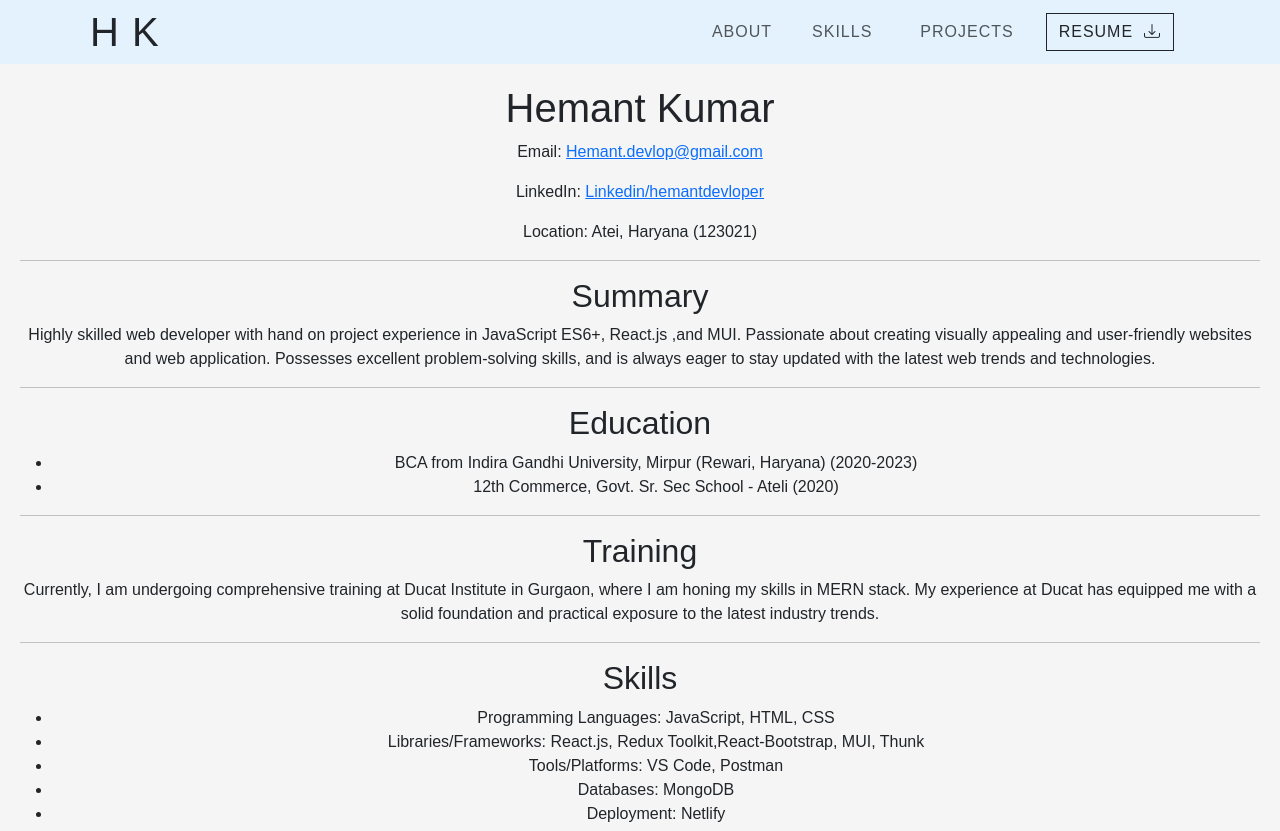
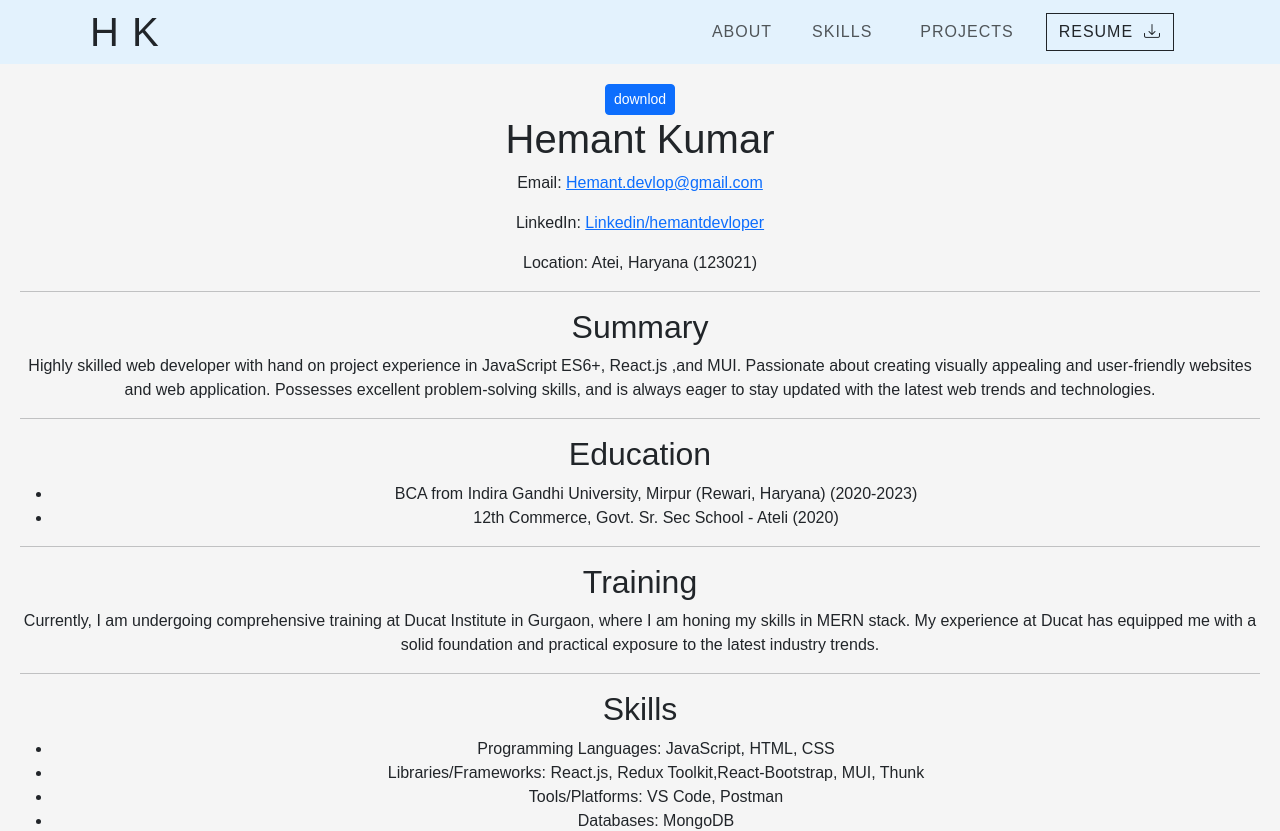
Before and after one commit to hemant-devlop/portfolio, a React (Vite) app: page /resume in a window 1280 px wide. Shown: the top 831 px of the page. Built offline with nearby package versions, Linux system fonts and the light colour scheme; a web font is replaced by a local one.

Commit message:
update resume

```diff
--- a/src/components/NavbarComponent.jsx
+++ b/src/components/NavbarComponent.jsx
@@ -58,7 +58,7 @@ const NavbarComponent = () => {
           </div>
         </div>
 
-         <NavLink className="navbar-brand  order-lg-1 " to={'/resume'} >   {/*href="../assets/resume.pdf"  download={true} */}
+         <NavLink className="navbar-brand  order-lg-1 " to={'/resume'} >
         <button className="btn btn-outline-dark rounded-0 font mx-2"> RESUME &nbsp;<i className="bi bi-download"></i></button>
         </NavLink>
       </div>
--- a/src/components/Resume.jsx
+++ b/src/components/Resume.jsx
@@ -3,6 +3,7 @@ import React from 'react';
 const Resume = () => {
   return (
     <div style={{ fontFamily: 'Arial, sans-serif', margin: '20px' ,textAlign:'center' }}>
+    <a href="../assets/resume1.pdf"  download={true}><button className='btn btn-sm btn-primary'>downlod</button></a>
       <h1>Hemant Kumar</h1>
       <p>Email: <a href="mailto:hemant.devlop@gmail.com  ">Hemant.devlop@gmail.com</a></p>
       <p>LinkedIn: <a href="https://www.linkedin.com/in/hemantdevloper" target="_blank" rel="noopener noreferrer">Linkedin/hemantdevloper</a></p>
```
Also changed, not shown: 2 other files (tests, documents, lock files or other folders).
